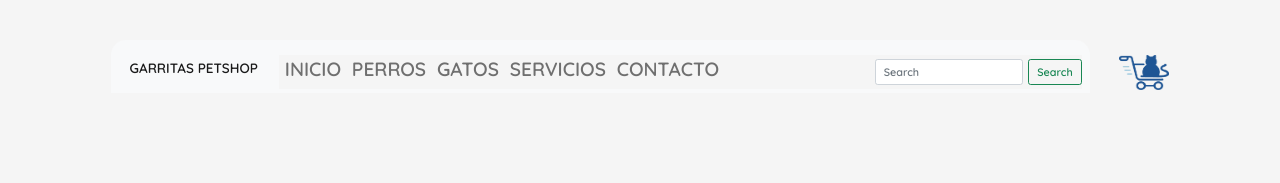
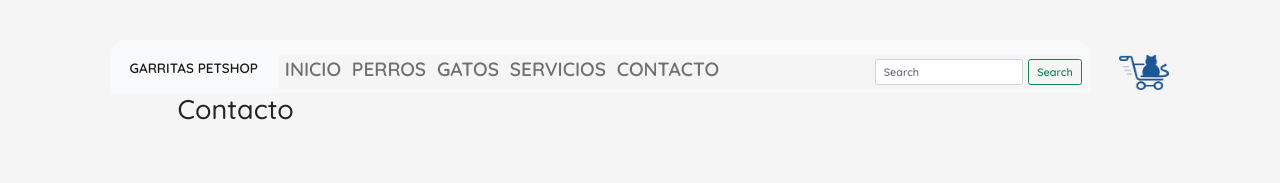
Before and after one commit to SantiagoPaezDeLaTorre/Garritas, a React (Create React App) app in the folder GarritasPetshop/myapp/: page /Contacto in a window 1280 px wide. Shown: the top 183 px of the page. Built offline with nearby package versions, Linux system fonts and the light colour scheme.

Commit message:
ultimos detalles

```diff
--- a/GarritasPetshop/myapp/src/App.js
+++ b/GarritasPetshop/myapp/src/App.js
@@ -1,10 +1,10 @@
 import React, { useState, useEffect } from "react";
 import NavBar from "./components/NavBar/NavBar";
-import ItemListContainer from "./containers/ItemListContainer/ItemListContainer";
-import ItemDetailContainer from "./containers/ItemDetailContainer/ItemDetailContainer";
 import Home from "../src/views/Home/Home";
 import Perros from "../src/views/Perros/Perros";
 import Gatos from "../src/views/Gatos/Gatos";
+import Servicios from "./views/Servicios/Servicios";
+import Contacto from "./views/Contacto/Contacto";
 import {BrowserRouter as Router, Routes, Route} from "react-router-dom";
 import "./App.css";
 
@@ -26,23 +26,13 @@ const App = () => {
       <div className="contenedor">
 
         <NavBar/>
-
         <Routes>
           <Route path="/" element={<Home/>} />
           <Route path="/perros" element={<Perros showDetail={showDetail} onAdd={onAddToCart} setShowDetail={setShowDetail}/>} />
           <Route path="/gatos" element={<Gatos  showDetail={showDetail} onAdd={onAddToCart} setShowDetail={setShowDetail}/>} />
+          <Route path="/servicios" element={<Servicios/>} />
+          <Route path="/Contacto" element={<Contacto/>} />
         </Routes>
-        {/* {showDetail !== "" ? (
-          <ItemDetailContainer
-            onAdd={onAddToCart}
-            showDetail={showDetail}
-            setShowDetail={setShowDetail}
-          />
-        ) : (
-          <ItemListContainer
-            setShowDetail={setShowDetail}
-          />
-        )} */}
       </div>
     </Router>
 
--- a/GarritasPetshop/myapp/src/components/ItemList/ItemList.js
+++ b/GarritasPetshop/myapp/src/components/ItemList/ItemList.js
@@ -3,9 +3,6 @@ import "./ItemList.css";
 import Item from "../Item/Item";
 
 const ItemList = ({ categoryClicked, setShowDetail }) => {
-  //TENER EN CUENTA: puse el 2do parametro array vacío para que se cargue el json sólo en el primer render.
-  //si mas adelante, cuando aplique mi funcion sort para ordenar el catalogo, éste no se renderiza,
-  //puede ser que sea por el segundo parametro array vacío, y quiza quitandolo se solucione.
   return (
     <div className="catalogoContainer">
       {categoryClicked.map((item) => {
--- a/GarritasPetshop/myapp/src/components/NavBar/NavBar.js
+++ b/GarritasPetshop/myapp/src/components/NavBar/NavBar.js
@@ -17,7 +17,7 @@ const NavBar = ({setCategoryId}) => {
     if (category === "perros"){
       setCategoryId(1)
     }
-    else {
+    else if (category === "gatos") {
       setCategoryId(2)
     }
     navigate.push(`/${category}`);
@@ -48,52 +48,7 @@ const NavBar = ({setCategoryId}) => {
               <Nav.Link as={Link} to="/servicios" href="#servicios" className="nav-link">
                 SERVICIOS
               </Nav.Link>
-              {/* <NavDropdown
-                className="nav-link"
-                title="PERROS"
-                id="basic-nav-dropdown"
-              >
-                <NavDropdown.Item href="#action/3.1">
-                  Estética e higiene
-                </NavDropdown.Item>
-                <NavDropdown.Item href="#action/3.2">
-                  Juguetes y snacks
-                </NavDropdown.Item>
-                <NavDropdown.Item href="#action/3.3">
-                  Alimentos
-                </NavDropdown.Item>
-              </NavDropdown>
-              <NavDropdown
-                className="nav-link"
-                title="GATOS"
-                id="basic-nav-dropdown"
-              >
-                <NavDropdown.Item href="#action/3.1">
-                  Estética e higiene
-                </NavDropdown.Item>
-                <NavDropdown.Item href="#action/3.2">
-                  Juguetes y snacks
-                </NavDropdown.Item>
-                <NavDropdown.Item href="#action/3.3">
-                  Alimentos
-                </NavDropdown.Item>
-              </NavDropdown>
-              <NavDropdown
-                className="nav-link"
-                title="SERVICIOS"
-                id="basic-nav-dropdown"
-              >
-                <NavDropdown.Item href="#action/3.1">
-                  Guardería
-                </NavDropdown.Item>
-                <NavDropdown.Item href="#action/3.2">
-                  Peluqueria canina
-                </NavDropdown.Item>
-                <NavDropdown.Item href="#action/3.3">
-                  Atención veterinaria
-                </NavDropdown.Item>
-              </NavDropdown> */}
-              <Nav.Link as={Link} to="/Contacto" href="#link" className="nav-link">
+              <Nav.Link as={Link} to="/contacto" href="#link" className="nav-link">
                 CONTACTO
               </Nav.Link>
             </Nav>
--- /dev/null
+++ b/GarritasPetshop/myapp/src/views/Contacto/Contacto.js
@@ -0,0 +1,12 @@
+import React from 'react';
+
+const Contacto = () => {
+
+    return(
+    <div className="contenedor">
+        <h1>Contacto</h1>
+    </div>
+
+    )
+}
+export default Contacto;
--- a/GarritasPetshop/myapp/src/views/Home/Home.js
+++ b/GarritasPetshop/myapp/src/views/Home/Home.js
@@ -3,7 +3,7 @@ import React from 'react';
 const Home = () => {
     return(
         <div>
-            <p>HOME</p>
+            <h1>HOME</h1>
         </div>
 
     )
--- a/GarritasPetshop/myapp/src/views/Perros/Perros.js
+++ b/GarritasPetshop/myapp/src/views/Perros/Perros.js
@@ -3,8 +3,6 @@ import ItemDetailContainer from '../../containers/ItemDetailContainer/ItemDetail
 import ItemListContainer from '../../containers/ItemListContainer/ItemListContainer';
 
 const Perros = ({showDetail, setShowDetail, onAddToCart}) => {
-    console.log("showDetail");
-    console.log(showDetail);
 
     return(
     <div className="contenedor">
--- /dev/null
+++ b/GarritasPetshop/myapp/src/views/Servicios/Servicios.js
@@ -0,0 +1,12 @@
+import React from 'react';
+
+const Servicios = () => {
+
+    return(
+    <div className="contenedor">
+        <h1>Servicios</h1>
+    </div>
+
+    )
+}
+export default Servicios;
```
Also changed, not shown: GarritasPetshop/myapp/src/Containers/ItemListContainer/ItemListContainer.js (+0 -9 lines).
